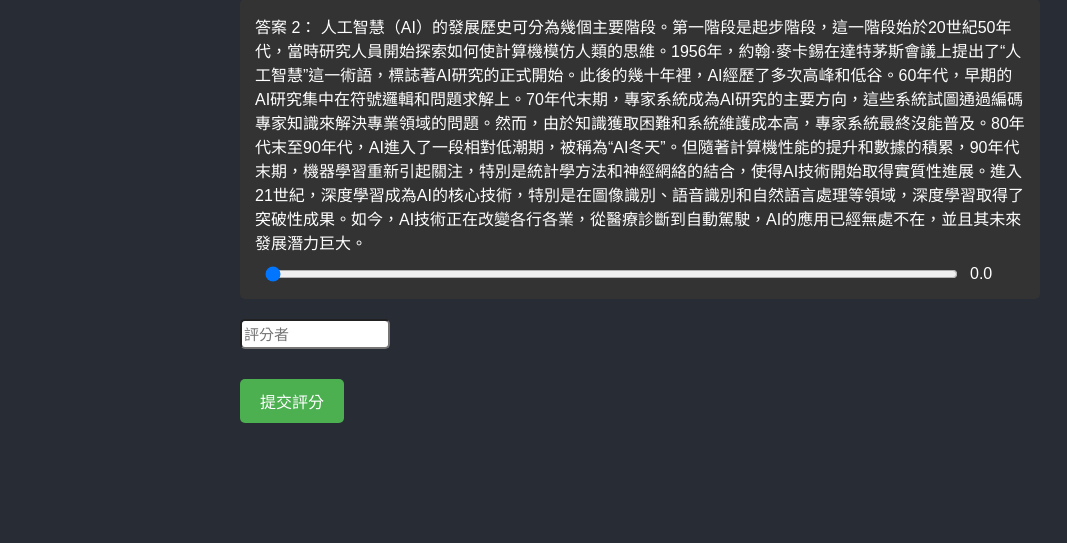
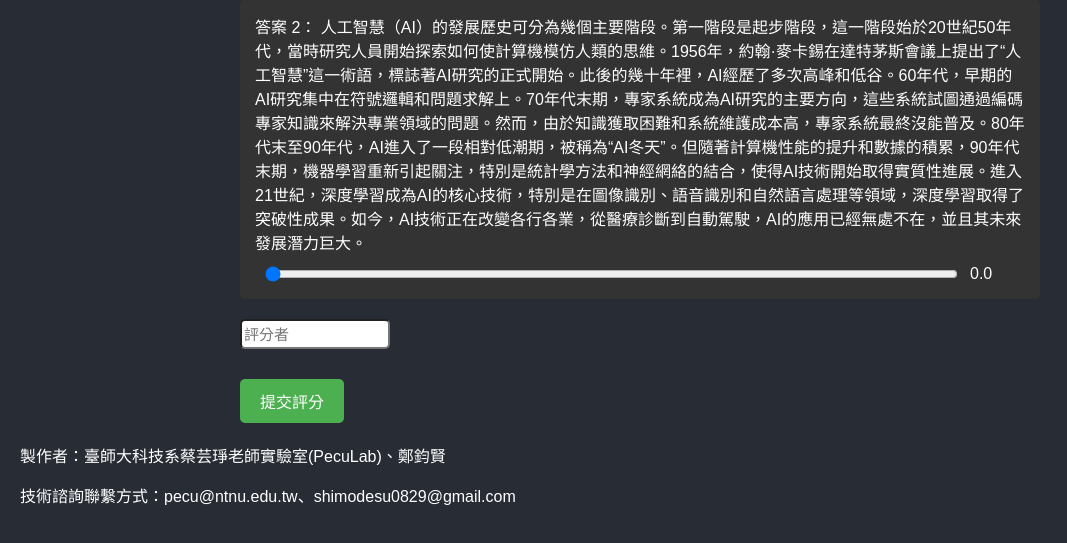
Before and after one commit to shimo0829/RLHF, a Flask app: page / in a window 1280 px wide. Shown: the part 409-952 px from the top of the page, without its empty margins (0-1067 px from the left). Before the commit the page ends 832 px from the top, so only its background shows below. Run offline with Flask 3, Linux system fonts and the light colour scheme.

Commit message:
modefied index.html

```diff
--- a/RLHF/app/templates/index.html
+++ b/RLHF/app/templates/index.html
@@ -201,5 +201,9 @@
             });
         });
     </script>
+    <footer>
+        <p>製作者：臺師大科技系蔡芸琤老師實驗室(PecuLab)、鄭鈞賢</p>
+        <p>技術諮詢聯繫方式：pecu@ntnu.edu.tw、shimodesu0829@gmail.com</p>
+    </footer>
 </body>
 </html>
```
